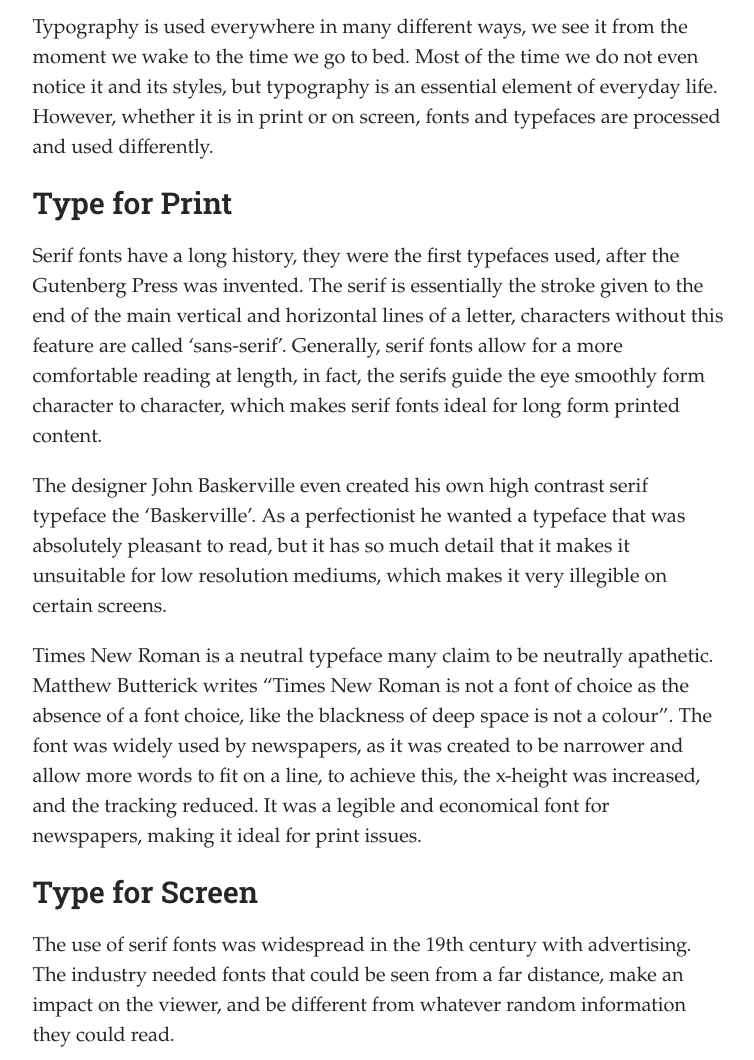
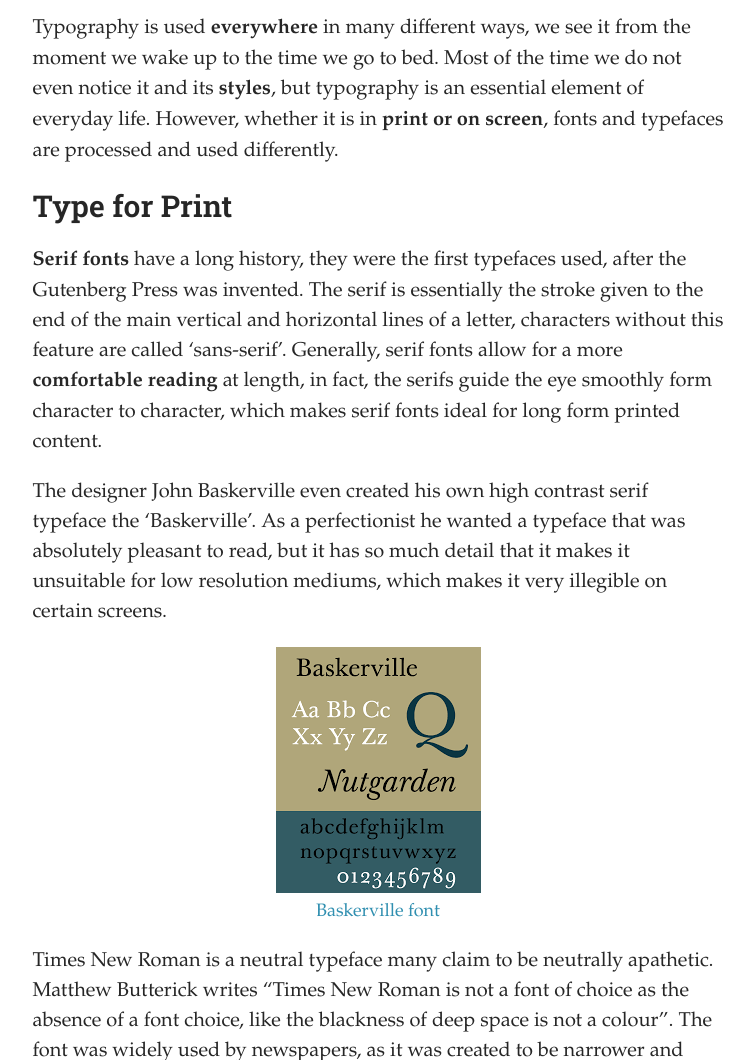
Before and after one commit to Yaz1501/BehindTheType, a Jekyll site: the page built from _posts/2020-10-11-font-analysis.md, in a window 1280 px wide and 1400 px high. Shown: the part 340-1400 px from the top of the window, without its empty margins (262-1016 px from the left). Built offline with Jekyll 4.4.1, drawn with Linux system fonts in a browser that asks for light colours; some web fonts are replaced; comment, search, counter and statistics services are not loaded; some of the changed text lies outside the part shown.

Commit message:
Update Post “2020-10-11-font-analysis”

```diff
--- a/_posts/2020-10-11-font-analysis.md
+++ b/_posts/2020-10-11-font-analysis.md
@@ -6,23 +6,27 @@
 caption: "Photo from Unsplash "
 comments: true
 ---
-Typography is used everywhere in many different ways, we see it from the moment we wake to the time we go to bed. Most of the time we do not even notice it and its styles, but typography is an essential element of everyday life. However, whether it is in print or on screen, fonts and typefaces are processed and used differently.
+Typography is used **everywhere** in many different ways, we see it from the moment we wake up to the time we go to bed. Most of the time we do not even notice it and its **styles**, but typography is an essential element of everyday life. However, whether it is in **print or on screen**, fonts and typefaces are processed and used differently.
 
 ### Type for Print
 
-Serif fonts have a long history, they were the first typefaces used, after the Gutenberg Press was invented. The serif is essentially the stroke given to the end of the main vertical and horizontal lines of a letter, characters without this feature are called ‘sans-serif’. Generally, serif fonts allow for a more comfortable reading at length, in fact, the serifs guide the eye smoothly form character to character, which makes serif fonts ideal for long form printed content.
+**Serif fonts** have a long history, they were the first typefaces used, after the Gutenberg Press was invented. The serif is essentially the stroke given to the end of the main vertical and horizontal lines of a letter, characters without this feature are called ‘sans-serif’. Generally, serif fonts allow for a more **comfortable reading** at length, in fact, the serifs guide the eye smoothly form character to character, which makes serif fonts ideal for long form printed content.
 
 The designer John Baskerville even created his own high contrast serif typeface the ‘Baskerville’. As a perfectionist he wanted a typeface that was absolutely pleasant to read, but it has so much detail that it makes it unsuitable for low resolution mediums, which makes it very illegible on certain screens.
+
+![Baskerville font](../uploads/unknown.png "Baskerville font")
 
 Times New Roman is a neutral typeface many claim to be neutrally apathetic. Matthew Butterick writes “Times New Roman is not a font of choice as the absence of a font choice, like the blackness of deep space is not a colour”. The font was widely used by newspapers, as it was created to be narrower and allow more words to fit on a line, to achieve this, the x-height was increased, and the tracking reduced. It was a legible and economical font for newspapers, making it ideal for print issues.
 
 ### Type for Screen
 
-The use of serif fonts was widespread in the 19th century with advertising. The industry needed fonts that could be seen from a far distance, make an impact on the viewer, and be different from whatever random information they could read.
+The use of serif fonts was widespread in the 19th century with advertising. The industry needed fonts that could be seen from a far distance, make an **impact** on the viewer, and be different from whatever random information they could have read.
 
-As media and digitalisation boomed there was a need for typefaces that could be read easily on screen, especially with the first technologies where everything was pixelized. For that reason, sans-serif fonts were ideal, they could be built of pixels, and remain legible, as they were mostly straight lines.
+As media and digitalisation boomed there was a need for typefaces that could be read easily on screen, especially with the first technologies where everything was **pixelized**. For that reason, sans-serif fonts were ideal, they could be built of pixels, and remain legible, as they were mostly straight lines.
 
 Some sans-serif typefaces like ‘Verdana’ (designed in the 90s by Matthew Carter for Microsoft) were designed specifically for the screen. Striving for clarity, Verdana has large x-heigh for increased legibility. Despite being designed for screen, Verdana is a humanist sans-serif. This font is very effective in low-resolution devices.
+
+![Verdana font](../uploads/unknown-1.png "Verdana font")
 
 As screens increased in resolution the pixel matter was less of an issue. However, san-serif fonts remain a good option for screen content, specially headings and bigger text. Sans-serifs fonts usually have a low contrast, meaning the thickness of the lines are constant with different characters. This allows the reader to distinguish more easily between characters. They are considered to be harder to read in print, as they look more like blocks and don’t have the serifs allowing for flow. So, nowadays, they are most often used for short text components, in which they are very effective.
 
```
Also changed, not shown: uploads/unknown-1.png (added), uploads/unknown.png (added).
